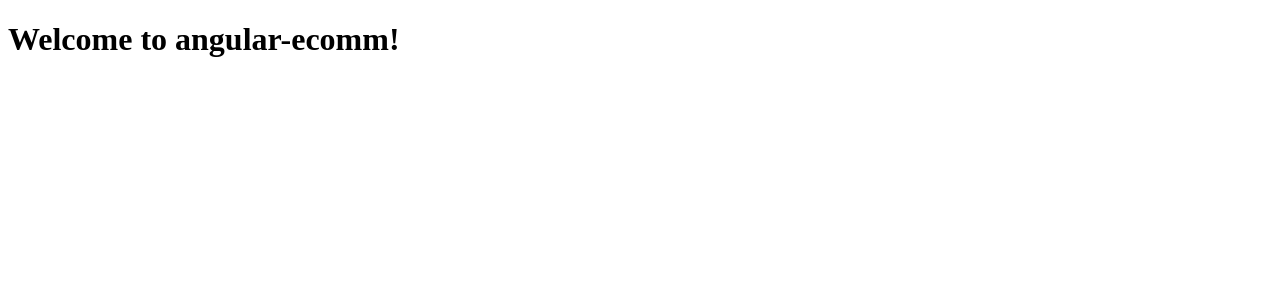
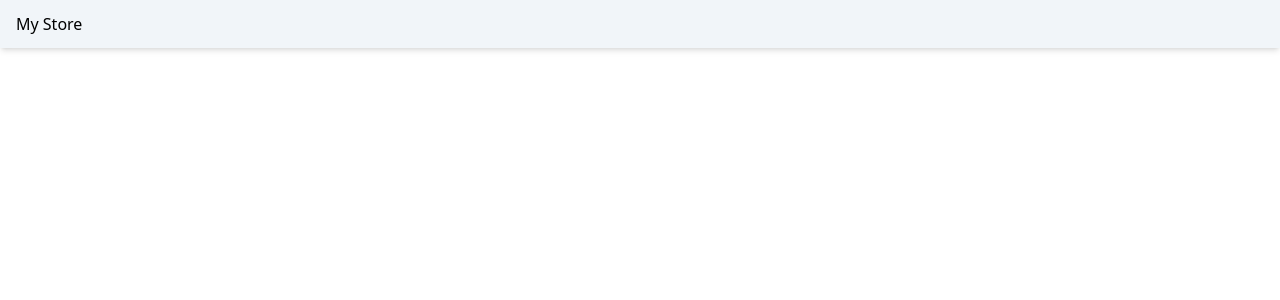
Before and after one commit to blessing986/Angular-Ecommerce, an Angular app: page / in a window 1280 px wide. Shown: the top 300 px of the page. Built offline with nearby package versions, Linux system fonts and the light colour scheme.

Commit message:
chore: project setup

```diff
--- a/angular.json
+++ b/angular.json
@@ -118,5 +118,8 @@
         }
       }
     }
+  },
+  "cli": {
+    "analytics": false
   }
 }
--- a/package.json
+++ b/package.json
@@ -28,7 +28,10 @@
     "@angular/forms": "^20.3.0",
     "@angular/platform-browser": "^20.3.0",
     "@angular/router": "^20.3.0",
+    "@tailwindcss/postcss": "^4.1.17",
+    "postcss": "^8.5.6",
     "rxjs": "~7.8.0",
+    "tailwindcss": "^4.1.17",
     "tslib": "^2.3.0",
     "zone.js": "~0.15.0"
   },
--- a/src/app/app.ts
+++ b/src/app/app.ts
@@ -1,14 +1,11 @@
 import { Component, signal } from '@angular/core';
 import { RouterOutlet } from '@angular/router';
+import { Header } from './components/header/header';
 
 @Component({
   selector: 'app-root',
-  imports: [RouterOutlet],
-  template: `
-    <h1>Welcome to {{ title() }}!</h1>
-
-    <router-outlet />
-  `,
+  imports: [Header],
+  template: ` <app-header /> `,
   styles: [],
 })
 export class App {
--- /dev/null
+++ b/src/app/components/header/header.ts
@@ -0,0 +1,14 @@
+import { Component, signal } from '@angular/core';
+
+@Component({
+  selector: 'app-header',
+  imports: [],
+  template: `
+    <div class="bg-slate-100 px-4 py-3 shadow-md">
+      <span>My Store</span>
+    </div>
+  `,
+  styles: `
+  `,
+})
+export class Header {}
--- a/src/styles.scss
+++ b/src/styles.scss
@@ -1 +1,2 @@
 /* You can add global styles to this file, and also import other style files */
+@use 'tailwindcss';
```
Also changed, not shown: .postcssrc.json (added), 1 other file (tests, documents, lock files or other folders).
